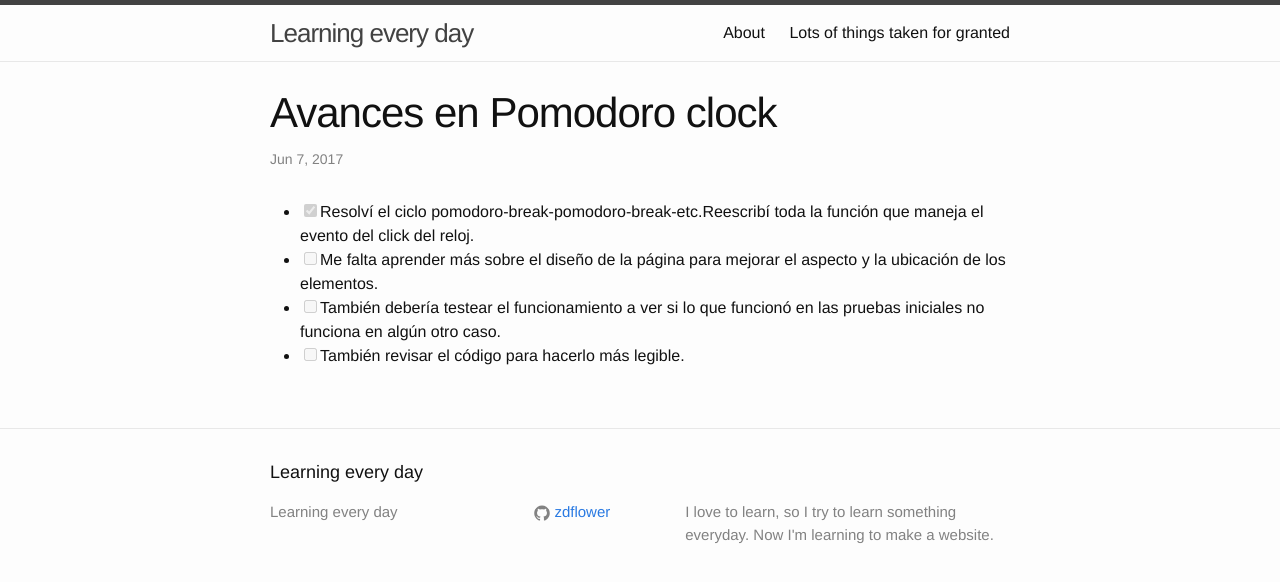
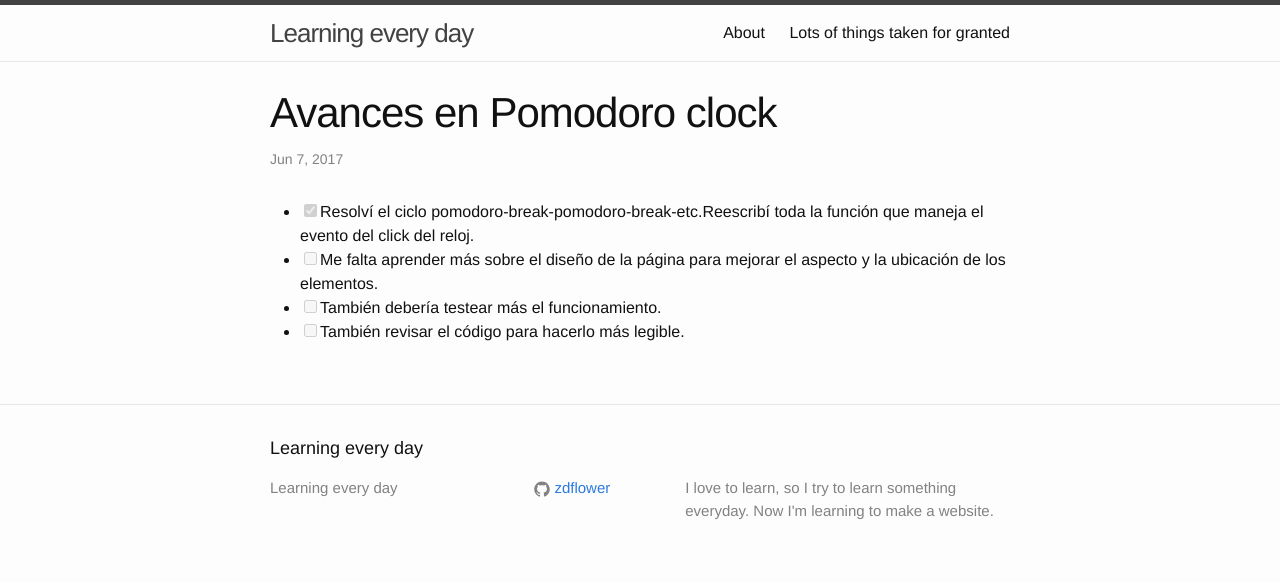
Before and after one commit to zdflower/zdflower.github.io, a Jekyll site: the page built from _posts/2017-06-07-Avances-en-Pomodoro-clock.markdown, in a window 1280 px wide. Shown: the top 582 px of the page. Built offline with Jekyll 4.4.1, drawn with Linux system fonts in a browser that asks for light colours.

Commit message:
Update 2017-06-07-Avances-en-Pomodoro-clock.markdown

```diff
--- a/_posts/2017-06-07-Avances-en-Pomodoro-clock.markdown
+++ b/_posts/2017-06-07-Avances-en-Pomodoro-clock.markdown
@@ -5,5 +5,5 @@ date:   2017-06-07
 ---
 * [x] Resolví el ciclo pomodoro-break-pomodoro-break-etc.Reescribí toda la función que maneja el evento del click del reloj.
 * [ ] Me falta aprender más sobre el diseño de la página para mejorar el aspecto y la ubicación de los elementos.
-* [ ] También debería testear el funcionamiento a ver si lo que funcionó en las pruebas iniciales no funciona en algún otro caso.
+* [ ] También debería testear más el funcionamiento.
 * [ ] También revisar el código para hacerlo más legible.
```
